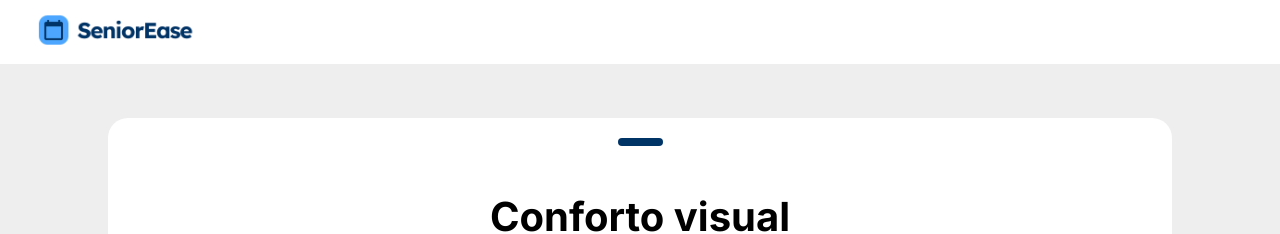
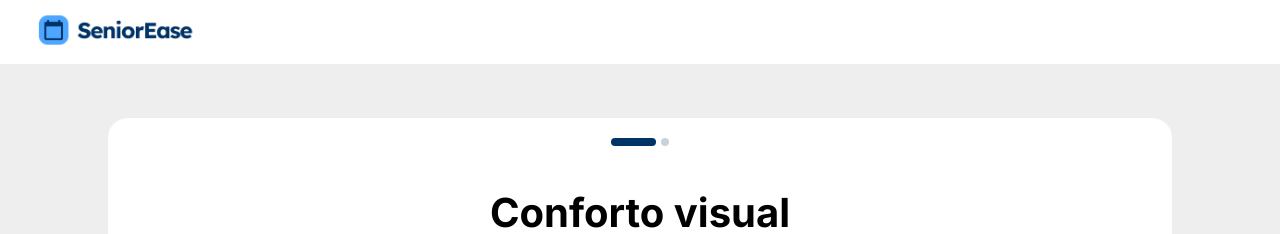
Before and after one commit to prissycorrea/senior-ease-web, an Angular app: page /setup in a window 1280 px wide. Shown: the top 234 px of the page. Built offline with nearby package versions, Linux system fonts and the light colour scheme.

Commit message:
[FIAP-111] feat: escolha do size da tipografia

```diff
--- /dev/null
+++ b/src/app/features/settings-wizard/components/font-size/font-size.html
@@ -0,0 +1,22 @@
+<div class="text-center mb-5">
+  <h1>Este tamanho de letra está bom?</h1>
+  <p>Ajuste para que sua leitura seja confortável.</p>
+</div>
+
+<div class="d-flex gap-3">
+  <div class="font-size__card">
+    <p class="text-center" [style.font-size.px]="fontSize()">
+      Com o SeniorEase, organizar seu dia a dia ficou mais simples e acessível.
+    </p>
+  </div>
+  <div class="font-size__actions">
+    <button (click)="decreaseFontSize(); fontSizeEmit.emit(fontSize())">
+      <i class="fa-solid fa-minus"></i>
+      Diminuir
+    </button>
+    <button (click)="increaseFontSize(); fontSizeEmit.emit(fontSize())">
+      <i class="fa-solid fa-plus"></i>
+      Aumentar
+    </button>
+  </div>
+</div>
--- /dev/null
+++ b/src/app/features/settings-wizard/components/font-size/font-size.scss
@@ -0,0 +1,44 @@
+:host {
+  width: 70%;
+  .font-size {
+    &__card {
+      overflow-y: auto;
+      background-color: var(--bg-card, #ffffff);
+      height: 300px;
+      width: 50%;
+      display: flex;
+      flex-direction: column;
+      align-items: center;
+      justify-content: center;
+      padding: 16px;
+      border: 3px solid #e2e8f0; /* Cinza suave */
+      border-radius: 20px;
+      transition: all 0.2s ease-in-out;
+      position: relative;
+      &.active {
+        border-color: var(--icon-card, var(--primary-icon-color));
+        // background-color: #f8fafc;
+        box-shadow: 0 4px 6px -1px rgba(0, 26, 87, 0.1);
+      }
+      p {
+        font-size: 16px;
+      }
+    }
+    &__actions {
+      display: flex;
+      gap: 20px;
+      justify-content: center;
+      align-items: center;
+      width: 50%;
+      button {
+        display: flex;
+        flex-direction: column;
+        align-items: center;
+        justify-content: center;
+        width: 150px;
+        height: 100px;
+        padding: 0;
+      }
+    }
+  }
+}
--- /dev/null
+++ b/src/app/features/settings-wizard/components/font-size/font-size.ts
@@ -0,0 +1,20 @@
+import { Component, output, signal } from '@angular/core';
+
+@Component({
+  selector: 'app-font-size',
+  imports: [],
+  templateUrl: './font-size.html',
+  styleUrl: './font-size.scss',
+})
+export class FontSize {
+  public fontSize = signal<number>(16);
+  public fontSizeEmit = output<number>();
+
+  public increaseFontSize() {
+    this.fontSize.update((fontSize) => fontSize + 4);
+  }
+
+  public decreaseFontSize() {
+    this.fontSize.update((fontSize) => fontSize - 4);
+  }
+}
--- a/src/app/features/settings-wizard/components/theme-selection/theme-selection.html
+++ b/src/app/features/settings-wizard/components/theme-selection/theme-selection.html
@@ -1,4 +1,4 @@
-<div class="theme-selection__title">
+<div class="text-center mb-5">
   <h1>Conforto visual</h1>
   <p>Qual destas opções é melhor para seus olhos?</p>
 </div>
--- a/src/app/features/settings-wizard/components/theme-selection/theme-selection.scss
+++ b/src/app/features/settings-wizard/components/theme-selection/theme-selection.scss
@@ -6,10 +6,6 @@
     --icon-card: #4da6ff;
   }
   .theme-selection {
-    &__title {
-      text-align: center;
-      margin-bottom: 40px;
-    }
     &__options {
       display: flex;
       gap: 12px;
--- a/src/app/features/settings-wizard/containers/settings-wizard-stepper/settings-wizard-stepper.html
+++ b/src/app/features/settings-wizard/containers/settings-wizard-stepper/settings-wizard-stepper.html
@@ -3,5 +3,9 @@
     <cdk-step>
       <app-theme-selection (optionEmit)="themeOption.set($event)" />
     </cdk-step>
+
+    <cdk-step>
+      <app-font-size (fontSizeEmit)="fontSizeOption.set($event)" />
+    </cdk-step>
   </app-custom-stepper>
 </app-wrapper-card>
--- a/src/app/features/settings-wizard/containers/settings-wizard-stepper/settings-wizard-stepper.ts
+++ b/src/app/features/settings-wizard/containers/settings-wizard-stepper/settings-wizard-stepper.ts
@@ -1,15 +1,24 @@
 import { CdkStep } from '@angular/cdk/stepper';
-import { Component, signal } from '@angular/core';
+import { Component, effect, signal } from '@angular/core';
 import { CustomStepper } from '../../../../shared/components/custom-stepper/custom-stepper';
 import { WrapperCard } from '../../../../shared/components/wrapper-card/wrapper-card';
+import { FontSize } from '../../components/font-size/font-size';
 import { ThemeSelection } from '../../components/theme-selection/theme-selection';
 
 @Component({
   selector: 'app-settings-wizard-stepper',
-  imports: [WrapperCard, CustomStepper, CdkStep, ThemeSelection],
+  imports: [WrapperCard, CustomStepper, CdkStep, ThemeSelection, FontSize],
   templateUrl: './settings-wizard-stepper.html',
   styleUrl: './settings-wizard-stepper.scss',
 })
 export class SettingsWizardStepper {
   themeOption = signal<string>('light-theme');
+  fontSizeOption = signal<number>(16);
+
+  constructor() {
+    effect(() => {
+      localStorage.setItem('theme', this.themeOption());
+      localStorage.setItem('fontSize', this.fontSizeOption().toString());
+    });
+  }
 }
```
Also changed, not shown: 1 other file (tests, documents, lock files or other folders).
